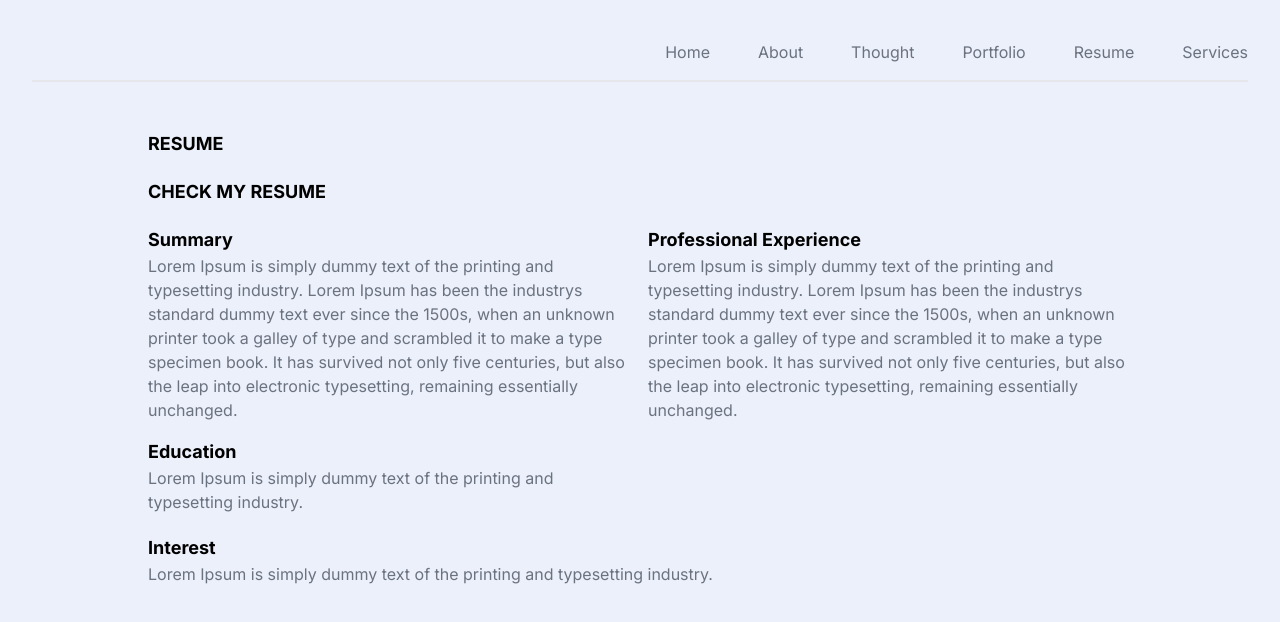
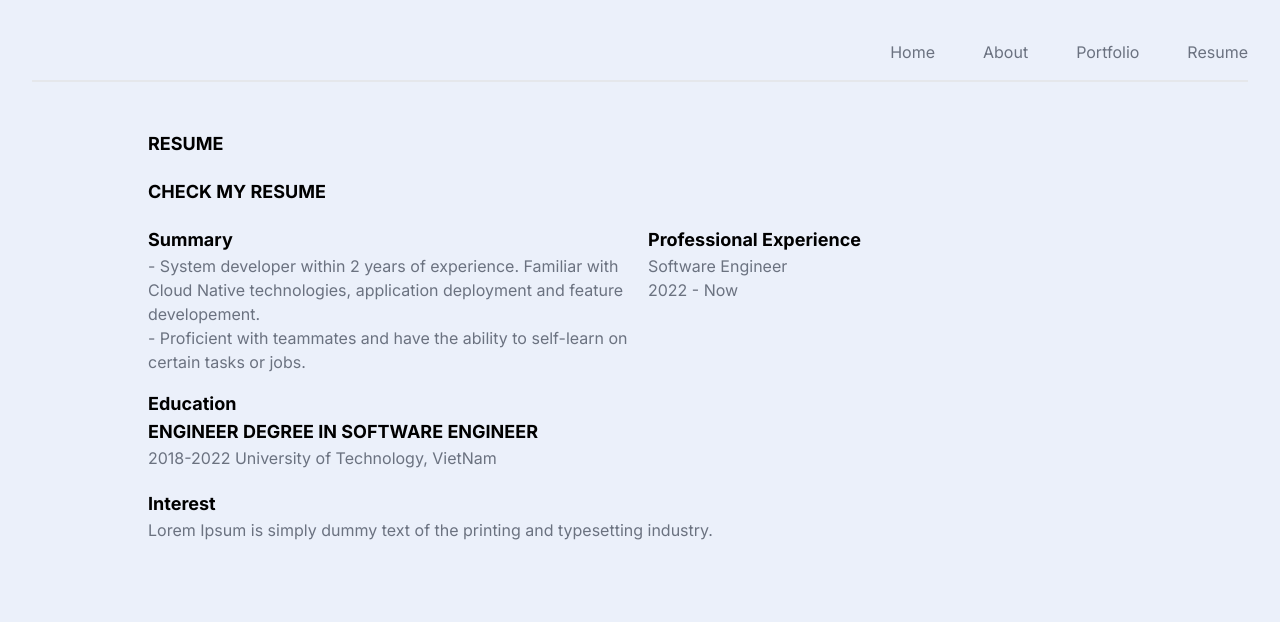
Before and after one commit to ngthdt777/my-profile, a Next.js app: page /resume in a window 1280 px wide. Shown: the top 622 px of the page. Built offline with nearby package versions, Linux system fonts and the light colour scheme.

Commit message:
Remove Thought and Services page

```diff
--- a/package.json
+++ b/package.json
@@ -3,7 +3,7 @@
   "version": "0.1.0",
   "private": true,
   "scripts": {
-    "dev": "next dev",
+    "dev": "concurrently \"next dev\" \"json-server --watch --port 4000 data.json\"",
     "build": "next build",
     "start": "next start",
     "lint": "next lint"
--- a/src/app/components/NavBar.tsx
+++ b/src/app/components/NavBar.tsx
@@ -5,10 +5,10 @@ export default function NavBar(){
       <nav>
         <Link href="/">Home</Link>
         <Link href="/about">About</Link>
-        <Link href="/thought">Thought</Link>
+        {/* <Link href="/thought">Thought</Link> */}
         <Link href="/portfolio">Portfolio</Link>
         <Link href="/resume">Resume</Link>
-        <Link href="/services">Services</Link>
+        {/* <Link href="/services">Services</Link> */}
       </nav>
     )
 }
--- a/src/app/page.tsx
+++ b/src/app/page.tsx
@@ -22,10 +22,10 @@ export default function Home() {
         <div className="px-5">
           <Link href="/"className={`pr-5 hover:font-semibold`}>Home</Link>
           <Link href="/about" className={`px-5 hover:font-semibold`}>About</Link>
-          <Link href="/thought" className={`px-5 hover:font-semibold`}>Thought</Link>
+          {/* <Link href="/thought" className={`px-5 hover:font-semibold`}>Thought</Link> */}
           <Link href="/portfolio" className={`px-5 hover:font-semibold`}>Portfolio</Link>
           <Link href="/resume" className={`px-5 hover:font-semibold`}>Resume</Link>
-          <Link href="/services" className={`px-5 hover:font-semibold`}>Services</Link>
+          {/* <Link href="/services" className={`px-5 hover:font-semibold`}>Services</Link>       */}
         </div>
       </div>
     </main>
--- a/src/app/resume/page.tsx
+++ b/src/app/resume/page.tsx
@@ -9,19 +9,30 @@ export default function Resume() {
                         <div>
                             <h1>Summary</h1>
                             <p>
-                            Lorem Ipsum is simply dummy text of the printing and typesetting industry. Lorem Ipsum has been the industrys standard dummy text ever since the 1500s, when an unknown printer took a galley of type and scrambled it to make a type specimen book. It has survived not only five centuries, but also the leap into electronic typesetting, remaining essentially unchanged.
+                                - System developer within 2 years of experience. Familiar with Cloud Native technologies, application deployment and feature developement.</p>
+                            <p>
+                                - Proficient with teammates and have the ability to self-learn on certain tasks or jobs.
                             </p>
                         </div>
                         <div>
                             <h1>Professional Experience</h1>
                             <p>
-                            Lorem Ipsum is simply dummy text of the printing and typesetting industry. Lorem Ipsum has been the industrys standard dummy text ever since the 1500s, when an unknown printer took a galley of type and scrambled it to make a type specimen book. It has survived not only five centuries, but also the leap into electronic typesetting, remaining essentially unchanged.
+                                <h3>Software Engineer</h3>
+                                <h3>2022 - Now</h3>
+                                <p>
+
+                                </p>
                             </p>
                         </div>
                         <div>
-                            <h1>Education</h1>
+                            <h2>Education</h2>
+                            <h2> ENGINEER DEGREE IN SOFTWARE ENGINEER </h2>
                             <p>
-                            Lorem Ipsum is simply dummy text of the printing and typesetting industry.
+                                2018-2022
+                                University of Technology, VietNam
+                            </p>
+                            <p>
+
                             </p>
                         </div>
                     </div>
```
